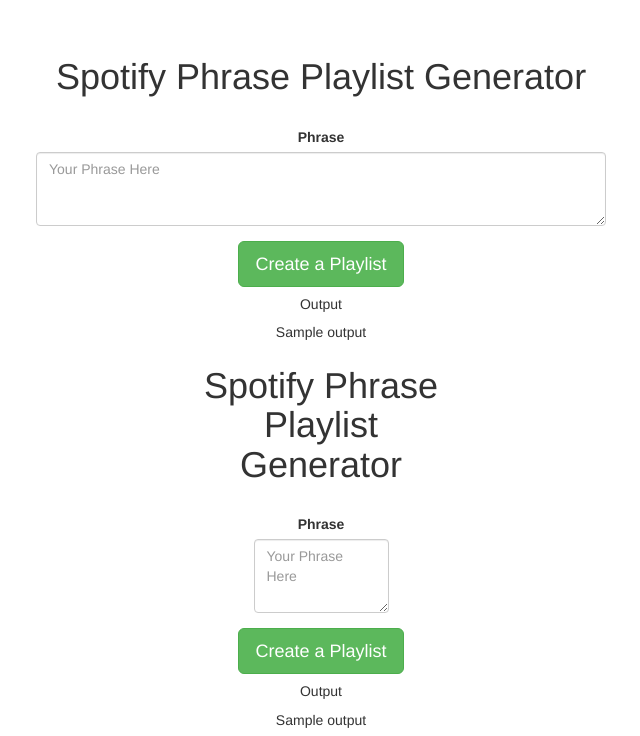
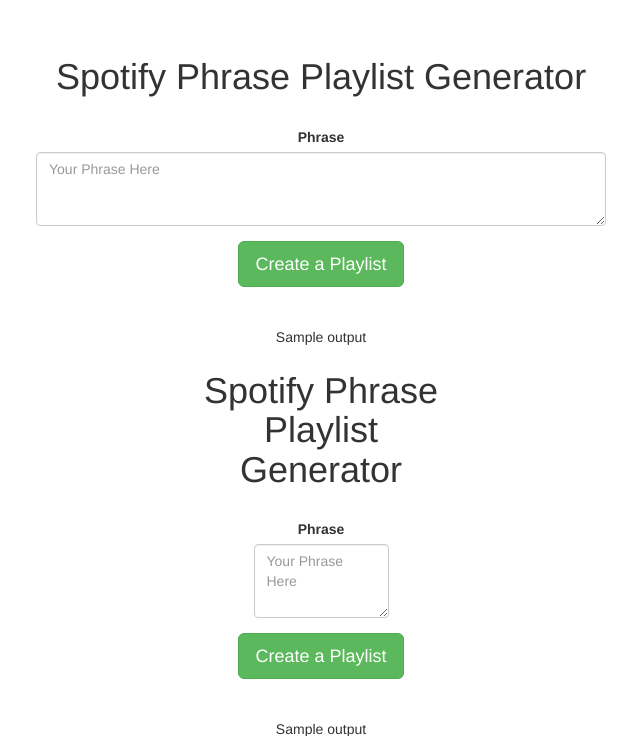
Before and after one commit to vidisha-gupta/phrase-playlist-generator, a Flask app: template templates/index.html in a window 1280 px wide. Shown: the top 736 px of the page, without its empty margins (319-959 px from the left). Run offline with Flask 2, Linux system fonts and the light colour scheme; the template is opened without the code that fills it: most values are stand-ins (such as "Sample title", 1, 10 or a date in 2020); some libraries are stand-ins or nearby versions.

Commit message:
Update index.html

```diff
--- a/templates/index.html
+++ b/templates/index.html
@@ -18,7 +18,8 @@
         </div>
         <button class="btn btn-success btn-lg" type="submit">Create a Playlist</button>
       </form>
-      <h5>Output</h5>
+      <br>
+      <br>
       <p id="output">{{output}}</p>
       <iframe src="{{link}}" width="300" height="380" frameborder="0" allowtransparency="true" allow="encrypted-media"></iframe>
     </div>
```
